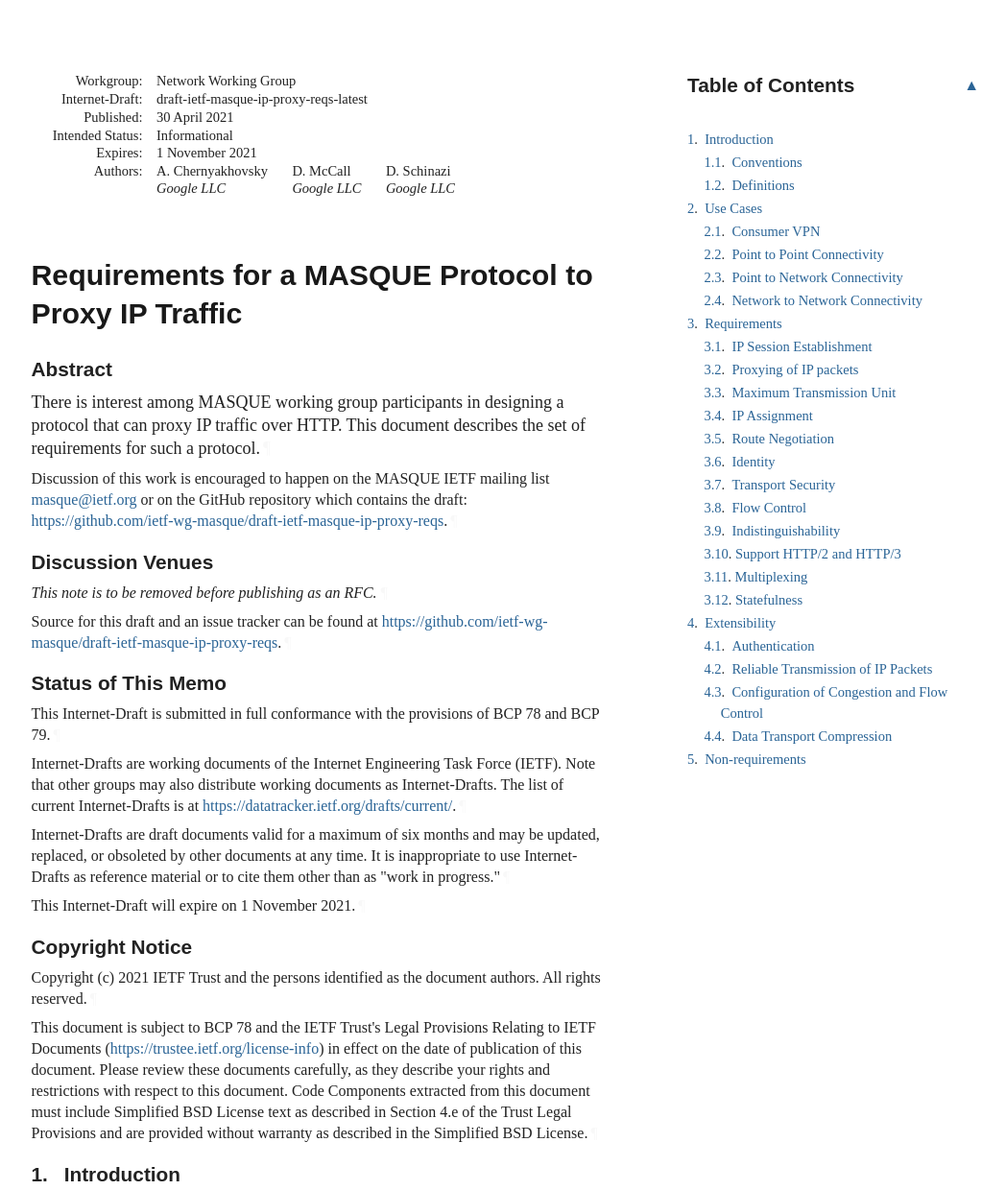
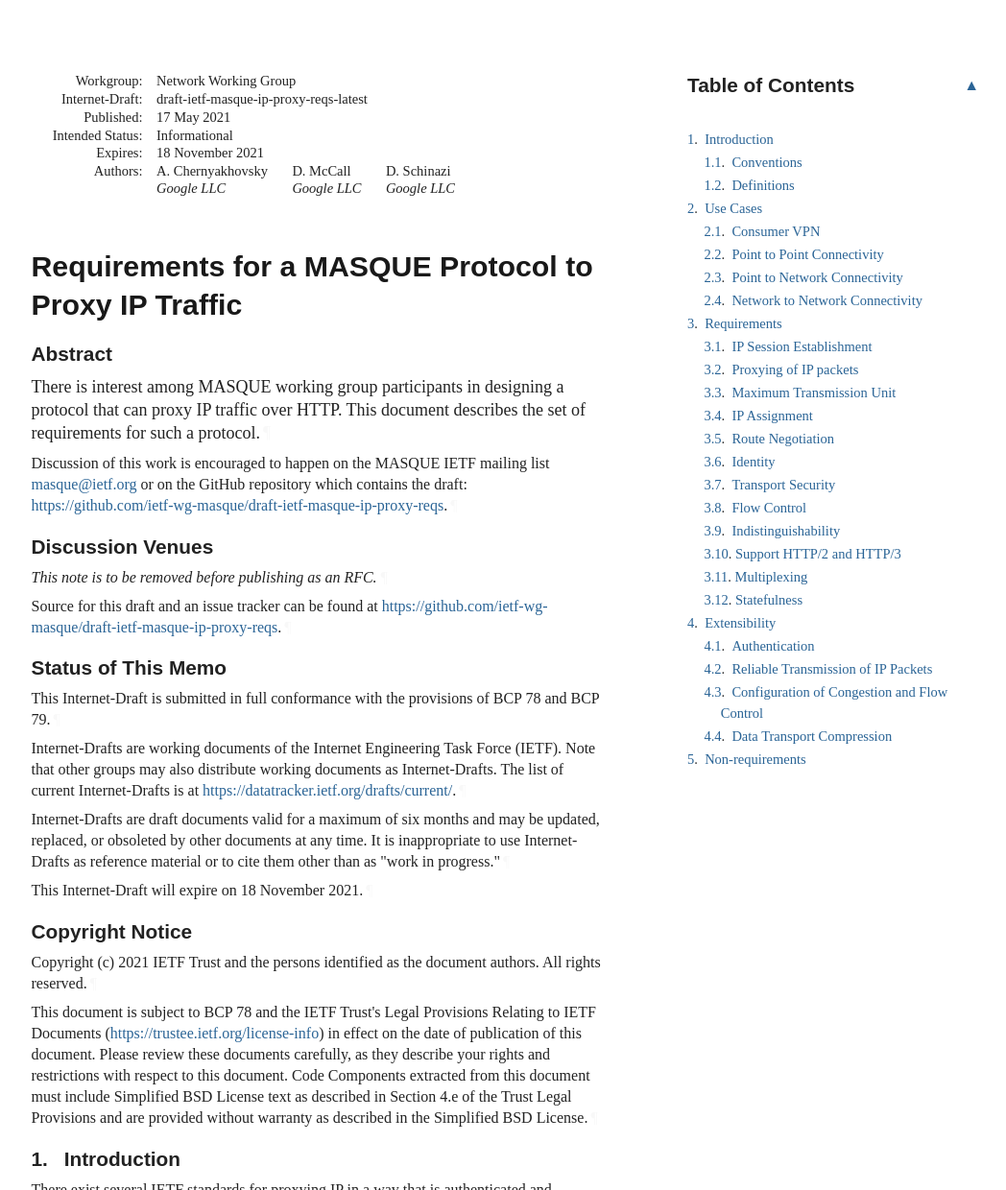
Before and after one commit to ietf-wg-masque/draft-ietf-masque-ip-proxy-reqs, a plain HTML site: page draft-ietf-masque-ip-proxy-reqs.html in a window 1280 px wide. Shown: the top 1240 px of the page at 96% size, without its empty margins (92-1140 px from the left). Drawn offline with Linux system fonts and the light colour scheme; a web font is replaced by a local one.

Commit message:
Script updating gh-pages from 43bde00. [ci skip]

```diff
--- a/draft-ietf-masque-ip-proxy-reqs.html
+++ b/draft-ietf-masque-ip-proxy-reqs.html
@@ -21,7 +21,7 @@ list   or on the GitHub repository which contains the draft:
 <meta content="draft-ietf-masque-ip-proxy-reqs-latest" name="ietf.draft">
 <!-- Generator version information:
   xml2rfc 3.7.0
-    Python 3.8.8
+    Python 3.8.10
     appdirs 1.4.4
     ConfigArgParse 1.2.3
     google-i18n-address 2.4.0
@@ -89,11 +89,17 @@ body {
   color: var(--title-color);
 }
 #title {
-  padding: 1em 0 0.2em;
   font-size: 32px;
   line-height: 40px;
   clear: both;
 }
+#title, #rfcnum {
+  margin: 1.5em 0 0.2em;
+}
+#rfcnum + #title {
+  margin: 0.2em 0;
+}
+
 h1, h2, h3 {
   font-size: 22px;
   line-height: 27px;
@@ -844,11 +850,11 @@ address div.right {
 <thead><tr>
 <td class="left">Internet-Draft</td>
 <td class="center">IP Proxying Requirements</td>
-<td class="right">April 2021</td>
+<td class="right">May 2021</td>
 </tr></thead>
 <tfoot><tr>
 <td class="left">Chernyakhovsky, et al.</td>
-<td class="center">Expires 1 November 2021</td>
+<td class="center">Expires 18 November 2021</td>
 <td class="right">[Page]</td>
 </tr></tfoot>
 </table>
@@ -861,12 +867,12 @@ address div.right {
 <dd class="internet-draft">draft-ietf-masque-ip-proxy-reqs-latest</dd>
 <dt class="label-published">Published:</dt>
 <dd class="published">
-<time datetime="2021-04-30" class="published">30 April 2021</time>
+<time datetime="2021-05-17" class="published">17 May 2021</time>
     </dd>
 <dt class="label-intended-status">Intended Status:</dt>
 <dd class="intended-status">Informational</dd>
 <dt class="label-expires">Expires:</dt>
-<dd class="expires"><time datetime="2021-11-01">1 November 2021</time></dd>
+<dd class="expires"><time datetime="2021-11-18">18 November 2021</time></dd>
 <dt class="label-authors">Authors:</dt>
 <dd class="authors">
 <div class="author">
@@ -921,7 +927,7 @@ list <span><a href="masque@ietf.org">masque@ietf.org</a></span> or on the GitHub
         time. It is inappropriate to use Internet-Drafts as reference
         material or to cite them other than as "work in progress."<a href="#section-boilerplate.1-3" class="pilcrow">¶</a></p>
 <p id="section-boilerplate.1-4">
-        This Internet-Draft will expire on 1 November 2021.<a href="#section-boilerplate.1-4" class="pilcrow">¶</a></p>
+        This Internet-Draft will expire on 18 November 2021.<a href="#section-boilerplate.1-4" class="pilcrow">¶</a></p>
 </section>
 </div>
 <div id="copyright">
@@ -1240,7 +1246,9 @@ optionally specifying a preferred range. In response to that request, the server
 will either assign a range of its choosing to the client, or decline the
 request. For symmetry, the server may request assignment of an IP address range
 from the client, and the client will either assign a range or decline the
-request.<a href="#section-3.4-1" class="pilcrow">¶</a></p>
+request. Endpoints will also have the ability to assign an IP address range to
+their peer, and to communicate that assignment to the peer, without having
+received a request.<a href="#section-3.4-1" class="pilcrow">¶</a></p>
 </section>
 </div>
 <div id="route-negotiation">
```
Also changed, not shown: draft-ietf-masque-ip-proxy-reqs.txt.
